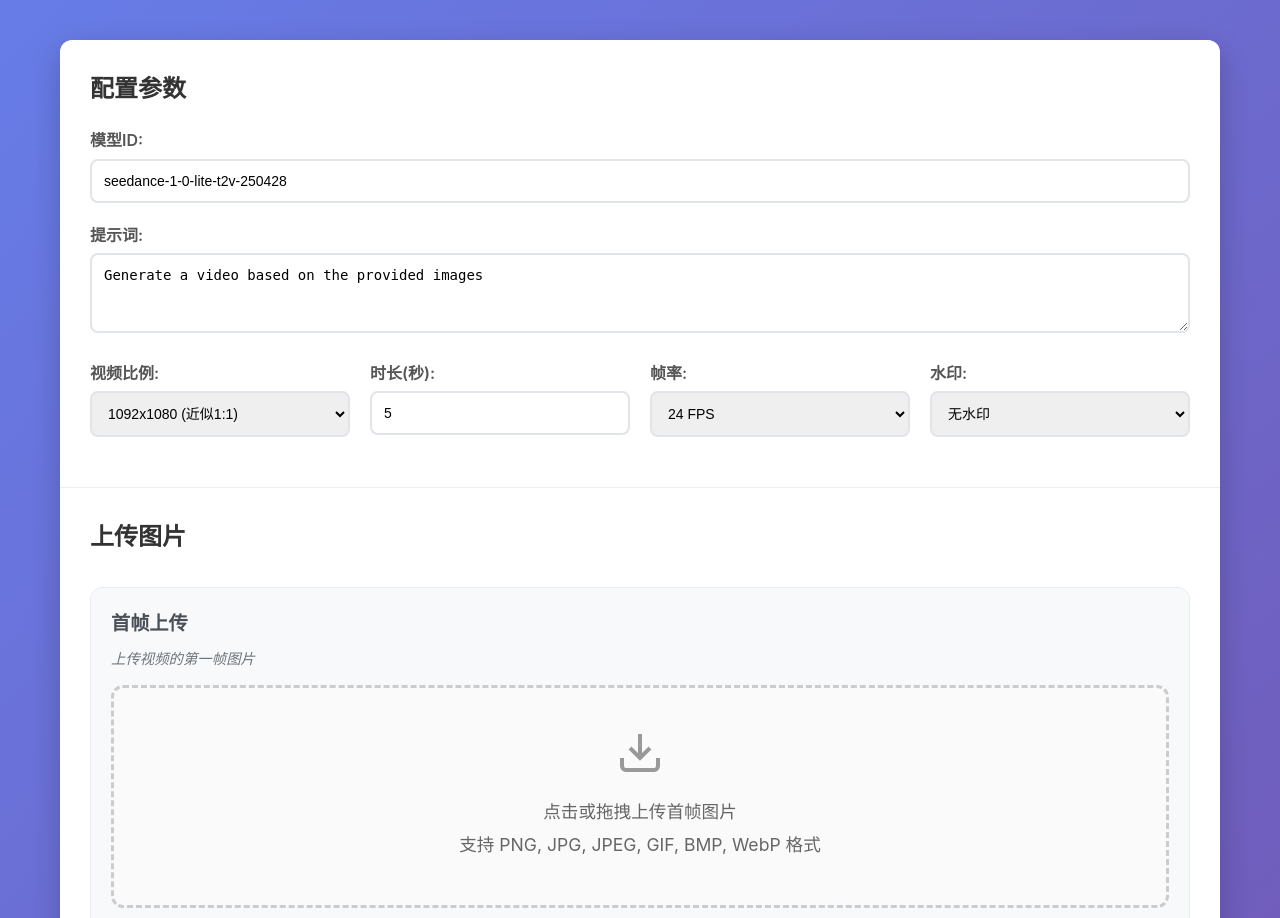
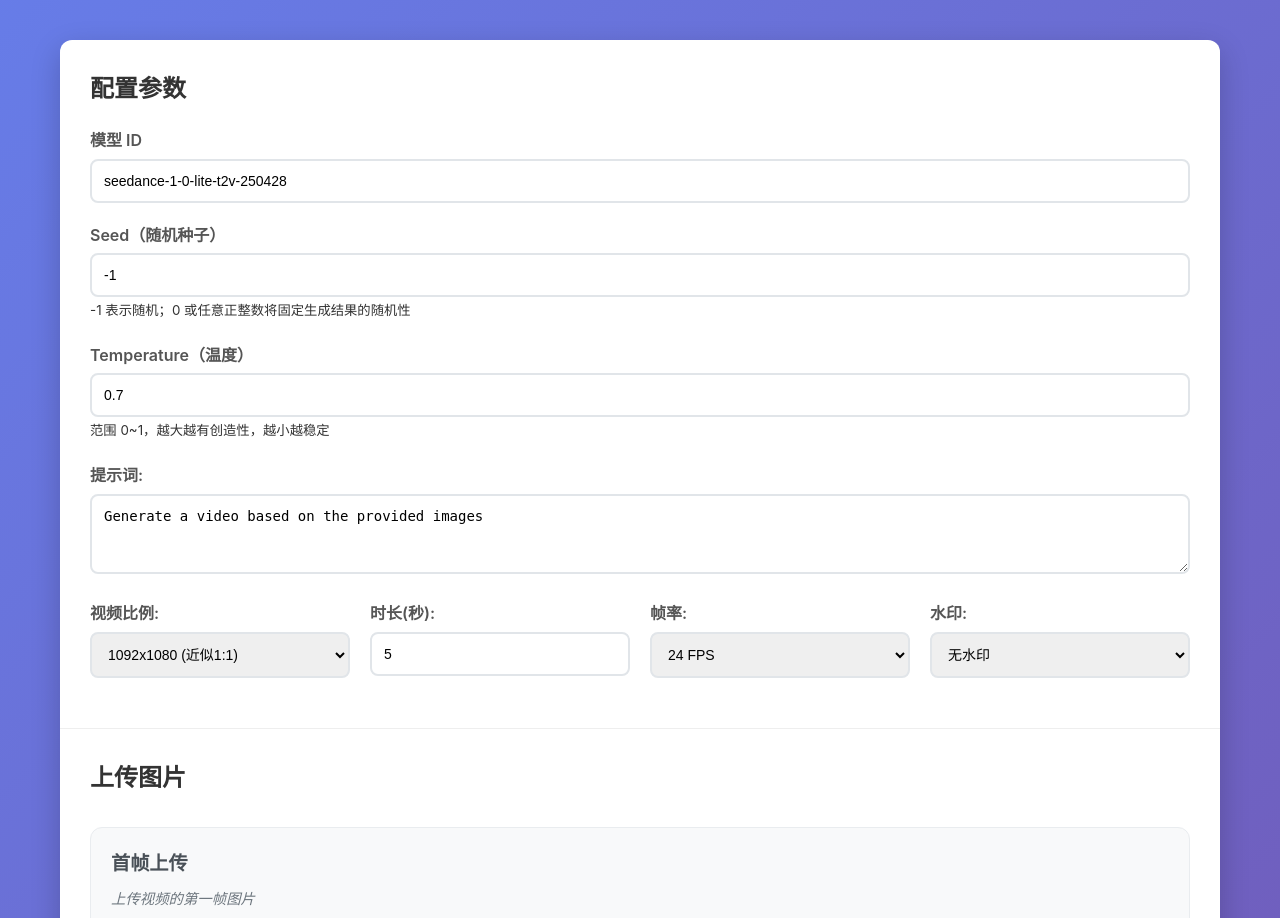
Before and after one commit to zhuank/imagetest, a Flask app: page / in a window 1280 px wide. Shown: the part 125-1043 px from the top of the page. Run offline with Flask 3, Linux system fonts and the light colour scheme.

Commit message:
feat(video-generation): add seed and temperature controls to video generation
- Add form fields for seed and temperature parameters in HTML template
- Implement frontend validation and payload construction in JavaScript
- Update backend to handle new parameters with proper validation
- Improve video status polling with better error handling and remote URL fallback

```diff
--- a/app.py
+++ b/app.py
@@ -122,6 +122,14 @@ def create_video_task(api_key, model_name, image_urls, **kwargs):
                 create_result = client.content_generation.tasks.create(
                     model=model_id,
                     content=content,
+                    parameters={
+                        "ratio": kwargs.get('ratio', '1092x1080'),
+                        "duration": int(kwargs.get('duration', 5)),
+                        "fps": int(kwargs.get('fps', 24)),
+                        "watermark": bool(kwargs.get('watermark', False)),
+                        "seed": int(kwargs.get('seed', -1)),
+                        "temperature": float(kwargs.get('temperature', 0.7)),
+                    },
                 )
                 task_id = None
                 if isinstance(create_result, dict):
@@ -303,13 +311,31 @@ def generate_video():
     if not image_urls or len(image_urls) == 0:
         return jsonify({'error': 'No image URLs provided'}), 400
 
-    # 构建视频生成参数
+    # 构建视频生成参数（含 seed / temperature）
+    # seed：-1 表示随机；0 或正整数表示固定种子
+    try:
+        seed_val = int(data.get('seed', -1))
+    except Exception:
+        seed_val = -1
+    if seed_val < -1:
+        seed_val = -1
+    try:
+        temperature_val = float(data.get('temperature', 0.7))
+    except Exception:
+        temperature_val = 0.7
+    if temperature_val < 0:
+        temperature_val = 0.0
+    if temperature_val > 1:
+        temperature_val = 1.0
+
     video_params = {
         'prompt': data.get('prompt', 'Generate a video based on the provided images'),
         'ratio': data.get('ratio', '1092x1080'),
         'duration': int(data.get('duration', 5)),
         'fps': int(data.get('fps', 24)),
-        'watermark': data.get('watermark', False)
+        'watermark': data.get('watermark', False),
+        'seed': seed_val,
+        'temperature': temperature_val,
     }
 
     # 使用前端传入模型或默认 Seedance 模型ID（支持环境变量覆盖）
@@ -331,8 +357,9 @@ def generate_video():
     # 轮询任务状态直到完成（SDK）
     result = poll_task_status(api_key, task_id, max_wait_time=300)
 
-    if 'error' in result:
-        return jsonify({'error': f'Task polling failed: {result["error"]}'}), 500
+    # 注意：部分 SDK/服务返回体可能包含 error: null（或 None），不能仅以存在键名判断为错误
+    if isinstance(result, dict) and result.get('error'):
+        return jsonify({'error': f'Task polling failed: {result.get("error")}'}), 500
 
     status = result.get('status') or result.get('result', {}).get('status')
     content = result.get('content') or result.get('result', {}).get('content') or {}
@@ -362,25 +389,37 @@ def check_status(task_id):
 
     result = poll_task_status(api_key, task_id, max_wait_time=60)  # 限制为60秒
 
-    if 'error' in result:
-        return jsonify({'error': result['error']}), 500
+    # 注意：同上，避免把 error: null 误判为错误
+    if isinstance(result, dict) and result.get('error'):
+        return jsonify({'error': result.get('error')}), 500
 
     # 兼容不同SDK返回结构
     status = result.get('status') or result.get('result', {}).get('status')
     content = result.get('content') or result.get('result', {}).get('content') or {}
     video_url = (content or {}).get('video_url') or result.get('video_url') or result.get('result', {}).get('video_url')
 
+    # 若成功，直接返回 200 和视频URL；若失败，返回 200 并给出状态由前端决定文案
     if status == 'succeeded' and video_url:
+        # 优先返回本地代理下载地址，避免跨域或直链被浏览器拦截
         output_filename = f"{task_id}.mp4"
         output_path = os.path.join(app.config['OUTPUT_FOLDER'], output_filename)
-        if download_video(video_url, output_path):
-            return jsonify({
-                'status': 'succeeded',
-                'video_url': url_for('download_video_file', filename=output_filename, _external=True),
-                'local_path': output_path
-            })
+        local_url = url_for('download_video_file', filename=output_filename, _external=True)
+        try:
+            if not (os.path.exists(output_path) and os.path.getsize(output_path) > 0):
+                # 若文件不存在或为空，则尝试拉取一次
+                download_video(video_url, output_path)
+        except Exception:
+            pass
+        # 若已成功落地，则返回本地URL；否则继续返回远端URL作兜底
+        if os.path.exists(output_path) and os.path.getsize(output_path) > 0:
+            return jsonify({'status': 'succeeded', 'video_url': local_url, 'remote_url': video_url})
         else:
-            return jsonify({'error': 'Failed to download video'}), 500
+            return jsonify({'status': 'succeeded', 'video_url': video_url})
+    elif status == 'failed':
+        return jsonify({'status': 'failed', 'error': 'Task failed'})
+    else:
+        # 处理中或未知
+        return jsonify({'status': status or 'processing'})
 
     if status == 'failed':
         return jsonify({'status': 'failed', 'message': 'Task failed'}), 200
--- a/static/js/script.js
+++ b/static/js/script.js
@@ -397,6 +397,15 @@ async function generateVideo() {
     }
 
     // 获取表单数据并组织请求体
+    const seedInput = document.getElementById('seed');
+    const temperatureInput = document.getElementById('temperature');
+    let seedVal = parseInt(seedInput ? seedInput.value : '-1', 10);
+    if (isNaN(seedVal)) seedVal = -1; // 非法则使用 -1（随机）
+
+    let temperatureVal = parseFloat(temperatureInput ? temperatureInput.value : '0.7');
+    if (isNaN(temperatureVal)) temperatureVal = 0.7;
+    temperatureVal = Math.min(1, Math.max(0, temperatureVal));
+
     const payload = {
         // 不再从前端收集 api_key，改由后端环境变量提供
         model_name: document.getElementById('modelName').value.trim(),
@@ -405,7 +414,9 @@ async function generateVideo() {
         ratio: document.getElementById('ratio').value,
         duration: parseInt(document.getElementById('duration').value),
         fps: parseInt(document.getElementById('fps').value),
-        watermark: document.getElementById('watermark').value === 'true'
+        watermark: document.getElementById('watermark').value === 'true',
+        seed: seedVal,
+        temperature: temperatureVal
     };
 
     // 验证必填字段（只校验模型ID）
@@ -448,7 +459,12 @@ async function checkStatusOnce() {
             const status = data.status;
             if (status === 'succeeded' && data.video_url) {
                 updateProgress(100, '生成完成！');
+                // video_url 可能是本地代理地址，remote_url 为远端直链（可选）
                 showVideoResult(data.video_url);
+                if (data.remote_url) {
+                    // 作为兜底：如果用户下载失败，可在控制台复制远端链接
+                    console.debug('Remote video URL:', data.remote_url);
+                }
                 stopStatusCheck();
             } else if (status === 'failed') {
                 stopStatusCheck();
--- a/templates/index.html
+++ b/templates/index.html
@@ -20,10 +20,21 @@
                     <!-- 已移除 API Key 输入框 -->
 
                     <div class="form-group">
-                        <label for="modelName">模型ID:</label>
+                        <label for="modelName">模型 ID</label>
                         <input type="text" id="modelName" name="modelName" value="seedance-1-0-lite-t2v-250428" required>
                     </div>
 
+                    <div class="form-group">
+                        <label for="seed">Seed（随机种子）</label>
+                        <input type="number" id="seed" name="seed" value="-1" min="-1" step="1" placeholder="-1 表示随机；0 或正整数表示固定种子">
+                        <small class="hint">-1 表示随机；0 或任意正整数将固定生成结果的随机性</small>
+                    </div>
+
+                    <div class="form-group">
+                        <label for="temperature">Temperature（温度）</label>
+                        <input type="number" id="temperature" name="temperature" value="0.7" min="0" max="1" step="0.05" placeholder="0~1，数值越大随机性越强">
+                        <small class="hint">范围 0~1，越大越有创造性，越小越稳定</small>
+                    </div>
                     <div class="form-group">
                         <label for="prompt">提示词:</label>
                         <textarea id="prompt" name="prompt" rows="3" placeholder="描述您想要生成的视频内容...">Generate a video based on the provided images</textarea>
```
Also changed, not shown: uploads/end_191deec2b9ba45ccb712b1b59c49c3c0_0858.jpeg (added), uploads/ref_0_1e2c63718f8541ab9895426486e10136_0823.jpeg (added), uploads/ref_1_bb708a78f9c44995ae4f98660c138251_0855.jpeg (added), 2 other files.
